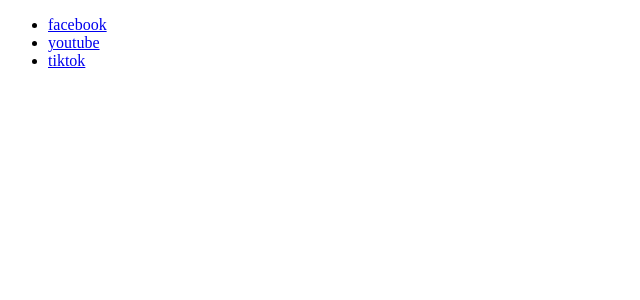
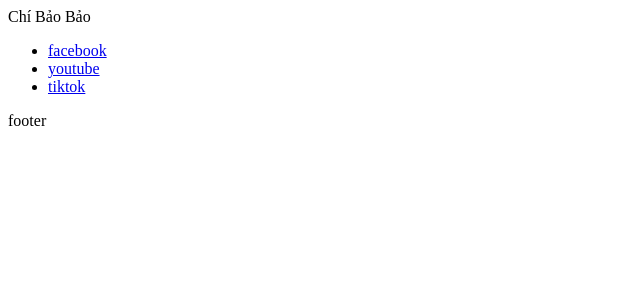
Before and after one commit to chibaobao123/NextJS, a Next.js app: page / in a window 1280 px wide. Shown: the top 300 px of the page, without its empty margins (0-640 px from the left). Built offline with nearby package versions, Linux system fonts and the light colour scheme.

Commit message:
Root layout basic

```diff
--- a/src/app/layout.tsx
+++ b/src/app/layout.tsx
@@ -28,7 +28,9 @@
       <body
         className={`${geistSans.variable} ${geistMono.variable} antialiased`}
       >
+        <div>Chí Bảo Bảo</div>
         {children}
+        <footer>footer</footer>
       </body>
     </html>
   );
```
